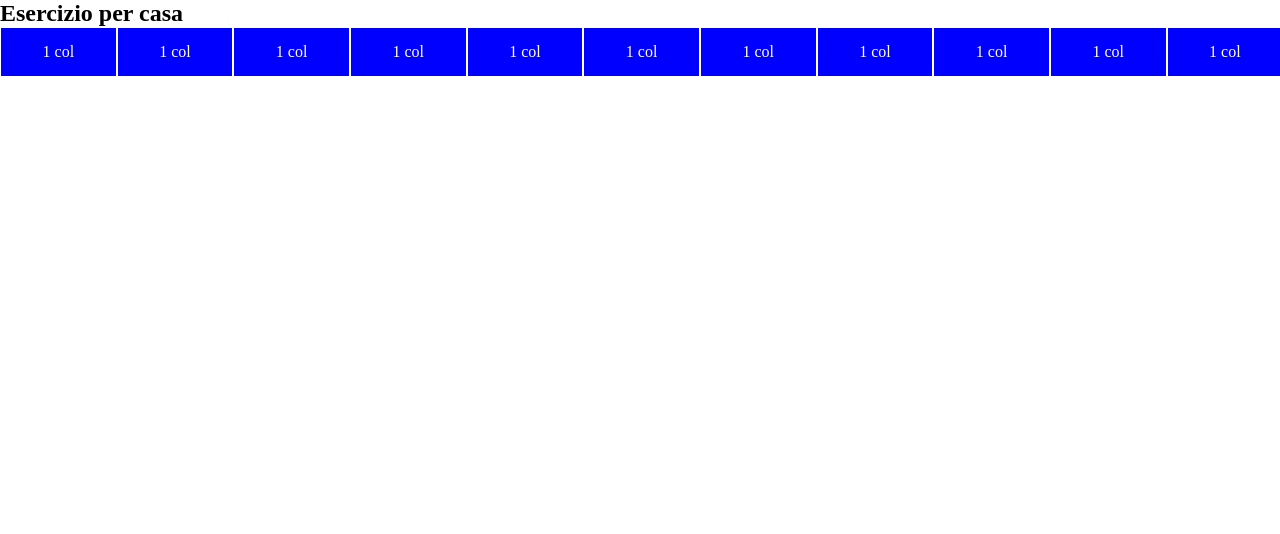
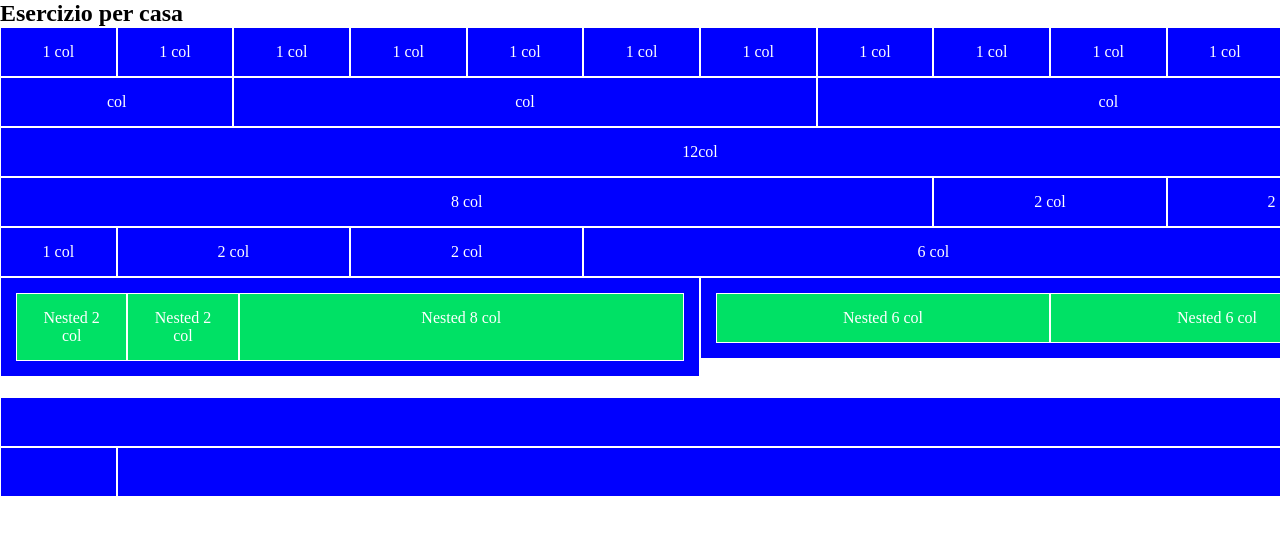
Before and after one commit to DomenicoLerose85/html-css-12bool, a plain HTML site: page index.html in a window 1280 px wide. Shown: the top 534 px of the page. Drawn offline with Linux system fonts and the light colour scheme.

Commit message:
first_part_done

```diff
--- a/css/style.css
+++ b/css/style.css
@@ -9,8 +9,8 @@
 }
 
 .box_nested{
-    background: #00e165;
-    background-color: #006cfa;
+    /* background: #00e165; */
+    background-color:  #00e165;
 }
 
 .box_large{
--- a/index.html
+++ b/index.html
@@ -27,10 +27,53 @@
                     <div class="col-1"><div class="box">1 col</div></div>
                     <div class="col-1"><div class="box">1 col</div></div>
                 </div>
+                <div class="row">
+                    <div class="col-2"><div class="box">col</div></div>
+                    <div class="col-5"><div class="box">col</div></div>
+                    <div class="col-5"><div class="box">col</div></div>
+                </div>
+                <div class="row">
+                    <div class="col-12"><div class="box">12col</div></div>
+                </div>
+                <div class="row">
+                    <div class="col-8"><div class="box">8 col</div></div>
+                    <div class="col-2"><div class="box">2 col</div></div>
+                    <div class="col-2"><div class="box">2 col</div></div>
+                </div>
+                <div class="row">
+                    <div class="col-1"><div class="box">1 col</div></div>
+                    <div class="col-2"><div class="box">2 col</div></div>
+                    <div class="col-2"><div class="box">2 col</div></div>
+                    <div class="col-6"><div class="box">6 col</div></div>
+                    <div class="col-1"><div class="box">1 col</div></div>
+                </div>
+                <div class="row">
+                    <div class="col-6">
+                        <div class="row box">
+                            <div class="col-2 box_nested">Nested 2 col</div>
+                            <div class="col-2 box_nested">Nested 2 col</div>
+                            <div class="col-8 box_nested">Nested 8 col</div>
+                        </div>
+                    </div>
+                    <div class="col-6">
+                        <div class="row box">
+                            <div class="col-6 box_nested">Nested 6 col</div>
+                            <div class="col-6 box_nested">Nested 6 col</div>
+                        </div>
+                    </div>
             </div>
         </section>
-
-        </div>
+        <section class="container_fluid">
+            <div class="container">
+                <div class="row">
+                    <div class="col-12"><div class="box"></div></div>
+                </div>
+                <div class="row">
+                    <div class="col-1"><div class="box"></div></div>
+                    <div class="col-11"><div class="box"></div></div>
+                </div>
+            </div>
+        </section>
     </main>
 </body>
 </html>
```
